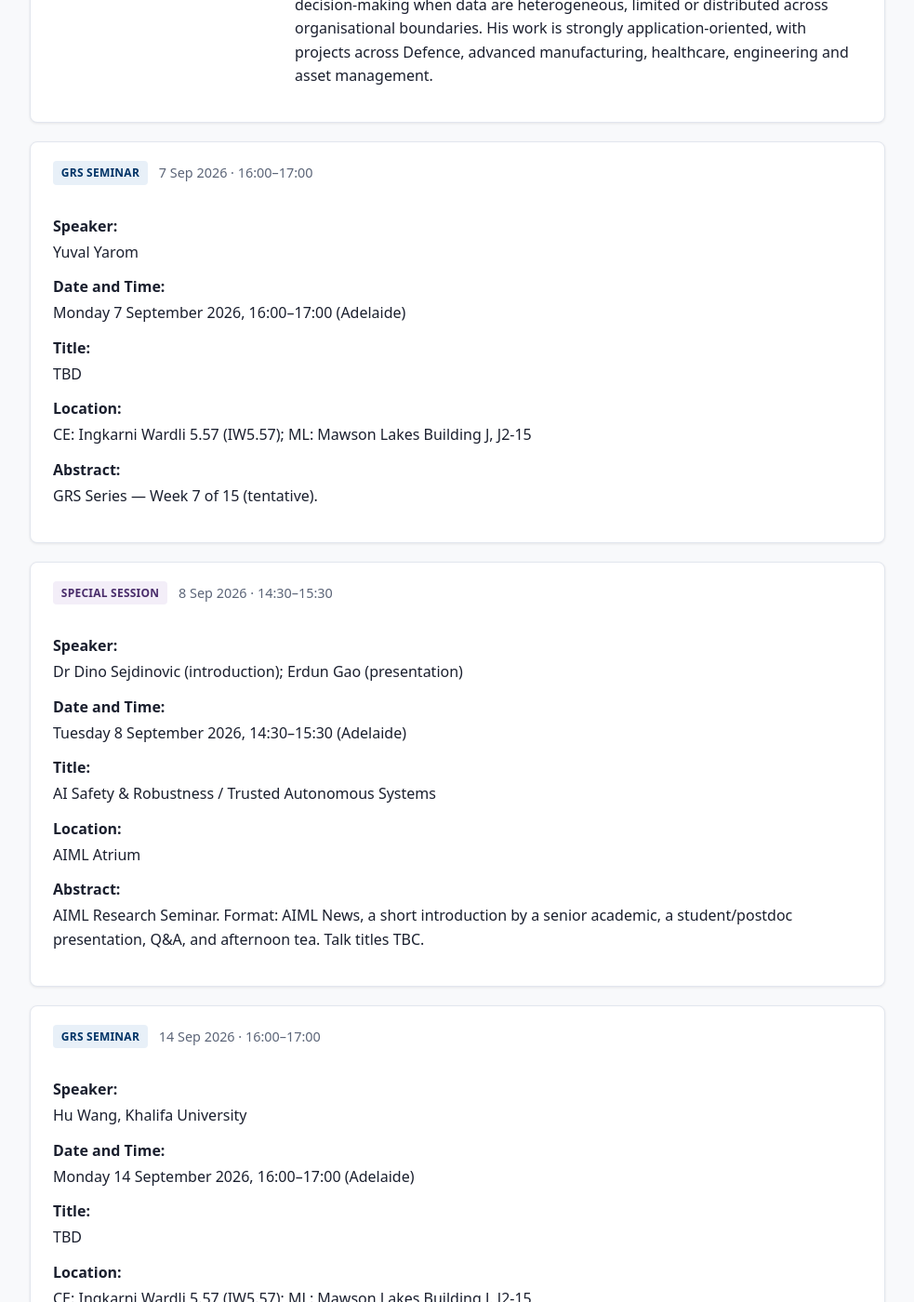
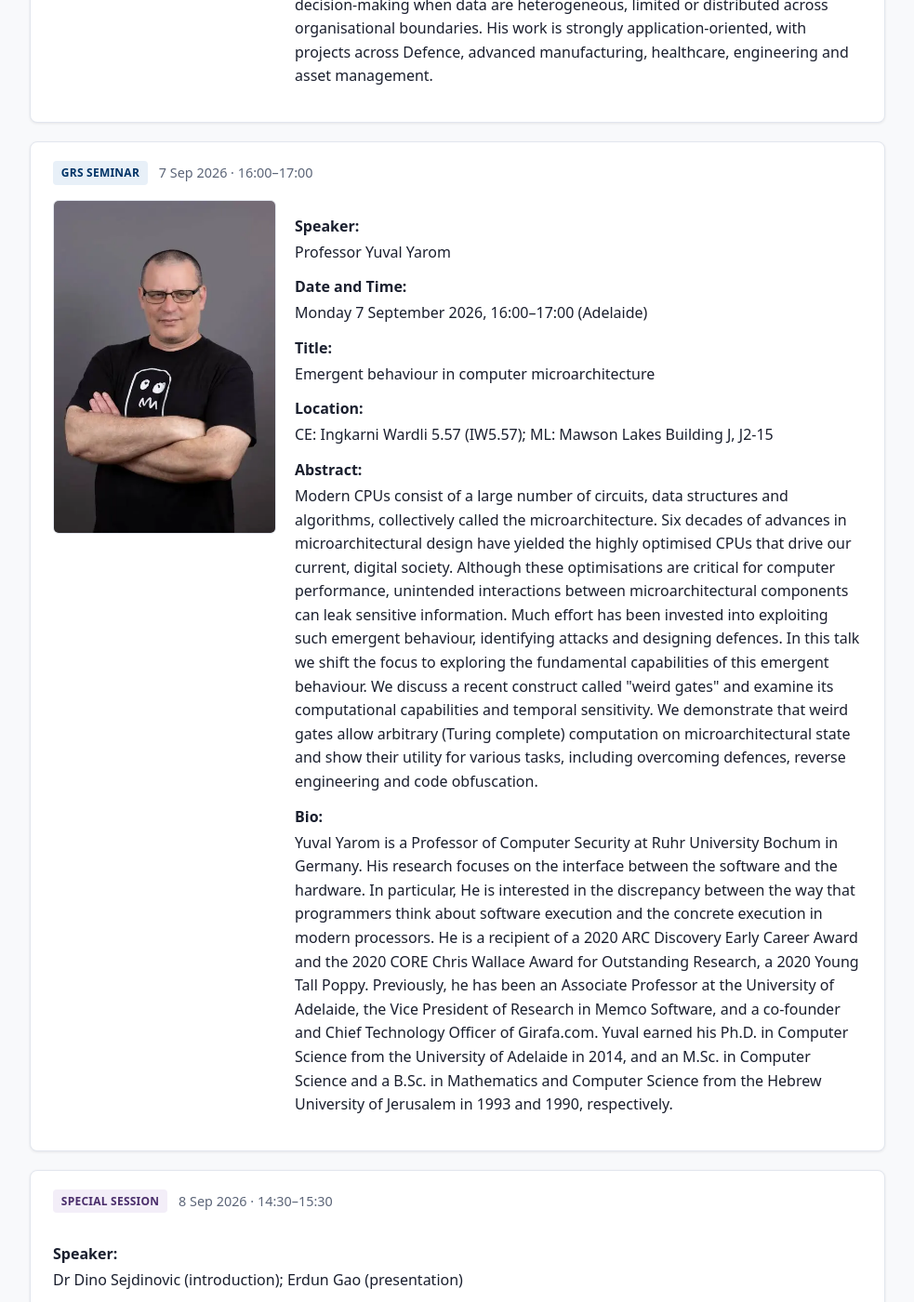
Before and after one commit to ht-timchen/Adelaide-CSIT-GRC, a Jekyll site: the page built from index.md, in a window 1280 px wide and 1400 px high, scrolled down 1102 px. Shown: the whole window at 93% size, without its empty margins (148-1131 px from the left). Built offline with Jekyll 4.4.1, drawn with Linux system fonts in a browser that asks for light colours; some of the changed text lies outside the part shown.

Commit message:
Add GRS talk details and headshots for Yuval Yarom and Hu Wang.
Co-authored-by: Cursor <cursoragent@cursor.com>

```diff
--- a/_data/seminars.yml
+++ b/_data/seminars.yml
@@ -464,13 +464,17 @@ seminars:
     type: hdr_seminar
     series: hdr-2026
     session_number: 7
-    title: "TBD"
-    speaker: "Yuval Yarom"
+    title: "Emergent behaviour in computer microarchitecture"
+    speaker: "Professor Yuval Yarom"
     date: 2026-09-07
     time: "16:00–17:00"
     location: "CE: Ingkarni Wardli 5.57 (IW5.57); ML: Mawson Lakes Building J, J2-15"
+    image: "/assets/seminars/hdr-2026-09-07-series-08.png"
+    image_alt: "Headshot of Professor Yuval Yarom."
     abstract: |
-      GRS Series — Week 7 of 15 (tentative).
+      Modern CPUs consist of a large number of circuits, data structures and algorithms, collectively called the microarchitecture. Six decades of advances in microarchitectural design have yielded the highly optimised CPUs that drive our current, digital society. Although these optimisations are critical for computer performance, unintended interactions between microarchitectural components can leak sensitive information. Much effort has been invested into exploiting such emergent behaviour, identifying attacks and designing defences. In this talk we shift the focus to exploring the fundamental capabilities of this emergent behaviour. We discuss a recent construct called "weird gates" and examine its computational capabilities and temporal sensitivity. We demonstrate that weird gates allow arbitrary (Turing complete) computation on microarchitectural state and show their utility for various tasks, including overcoming defences, reverse engineering and code obfuscation.
+    bio: |
+      Yuval Yarom is a Professor of Computer Security at Ruhr University Bochum in Germany. His research focuses on the interface between the software and the hardware. In particular, He is interested in the discrepancy between the way that programmers think about software execution and the concrete execution in modern processors. He is a recipient of a 2020 ARC Discovery Early Career Award and the 2020 CORE Chris Wallace Award for Outstanding Research, a 2020 Young Tall Poppy. Previously, he has been an Associate Professor at the University of Adelaide, the Vice President of Research in Memco Software, and a co-founder and Chief Technology Officer of Girafa.com. Yuval earned his Ph.D. in Computer Science from the University of Adelaide in 2014, and an M.Sc. in Computer Science and a B.Sc. in Mathematics and Computer Science from the Hebrew University of Jerusalem in 1993 and 1990, respectively.
     status: scheduled
 
   - id: special-2026-09-08-aiml-sejdinovic
@@ -488,13 +492,15 @@ seminars:
     type: hdr_seminar
     series: hdr-2026
     session_number: 8
-    title: "TBD"
+    title: "At the Intersection of Multi-modal Representation Learning and Large Models"
     speaker: "Hu Wang, Khalifa University"
     date: 2026-09-14
     time: "16:00–17:00"
     location: "CE: Ingkarni Wardli 5.57 (IW5.57); ML: Mawson Lakes Building J, J2-15"
+    image: "/assets/seminars/hdr-2026-09-14-series-09.png"
+    image_alt: "Headshot of Hu Wang."
     abstract: |
-      Topic TBC.
+      This talk explores the intersection of multi-modal representation learning and large models, with a focus on building robust, efficient, and adaptive AI systems. I will present our recent work on multi-modal learning, efficient vision-language models, and further discuss sequential decision making and reinforcement learning for large model reasoning. Together, these efforts point toward more capable multi-modal large models and self-evolving AI systems. I will also briefly share some information on the development of research, and higher education in the UAE universities, and the opportunities they offer for AI research and collaboration.
     bio: |
       I am an Assistant Professor at Khalifa University, which is currently ranked #147 in the QS World University Rankings. My research interests lie in language model reasoning, self-evolving and self-learning AI models, multi-agent systems, and representation learning.
 
```
Also changed, not shown: assets/seminars/hdr-2026-09-07-series-08.png (added), assets/seminars/hdr-2026-09-14-series-09.png (added).
